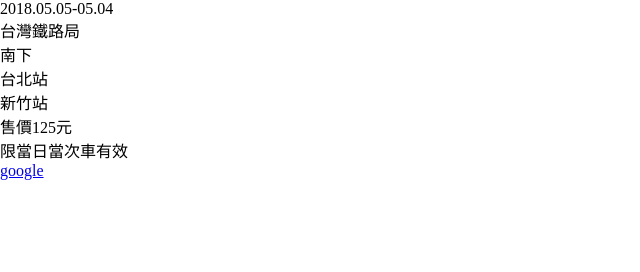
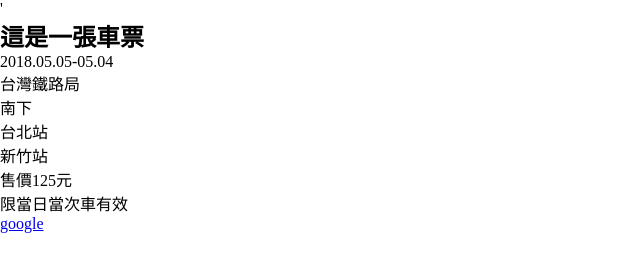
Before and after one commit to ImOgg/123, a plain HTML site: page index.html in a window 1280 px wide. Shown: the whole page, without its empty margins (0-640 px from the left). Drawn offline with nearby package versions, Linux system fonts and the light colour scheme.

Commit message:
這是一張車票

```diff
--- a/index.html
+++ b/index.html
@@ -14,7 +14,8 @@
       <p v-html="content"></p>
       <a v-bind:href="link">google</a>
     </div> -->
-    <div id="app">
+    <div id="app">'
+    <h2>這是一張車票</h2>
       <div class="ticket">
         <div class="date">{{ticket.date}}</div>
         <div class="info">{{company}}</div>
```
